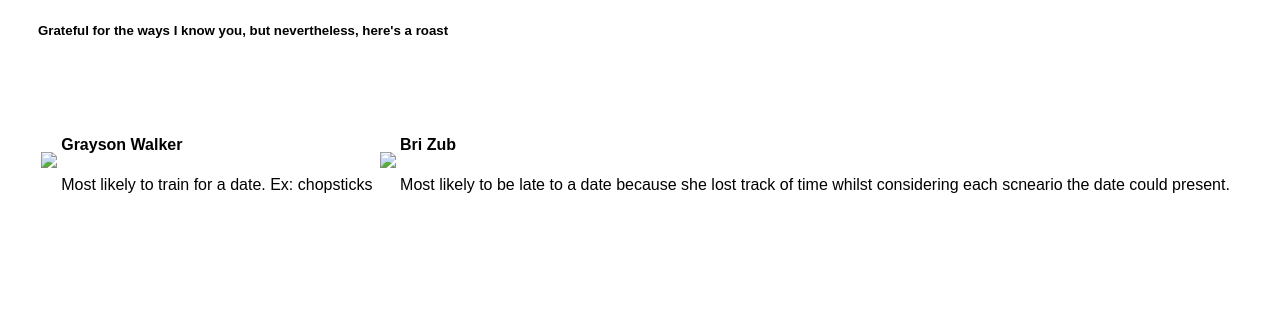
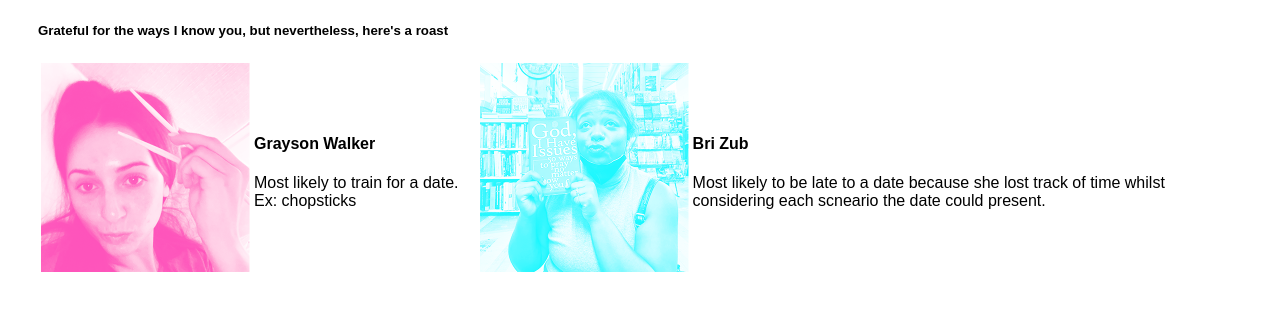
Before and after one commit to marykendall/marykendall.github.io, a plain HTML site: page Other.html in a window 1280 px wide. Shown: the part 425-736 px from the top of the page. Drawn offline with Linux system fonts and the light colour scheme.

Commit message:
Update Other.html

```diff
--- a/Other.html
+++ b/Other.html
@@ -24,13 +24,13 @@
       <h5>Grateful for the ways I know you, but nevertheless, here's a roast</h5>
      <table style="width:100%">
           <tr style="height:200px">
-            <td><img src="Photos/S_GraysonWalker-01.png"></td>
+            <td><img src="S_GraysonWalker-01.png"></td>
             <td>
                 <h4>Grayson Walker</h4>
                 <p>Most likely to train for a date. Ex: chopsticks
                 </p>
             </td>
-            <td><img src="Photos/S_BriZub-01.png"></td>
+            <td><img src="S_BriZub-01.png"></td>
             <td>
                 <h4>Bri Zub</h4>
                 <p>Most likely to be late to a date because she lost track of time whilst considering each scneario the date could present.
```
